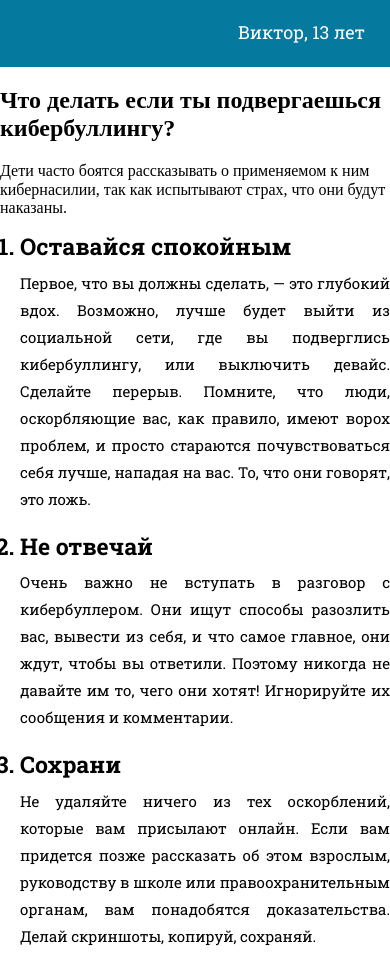
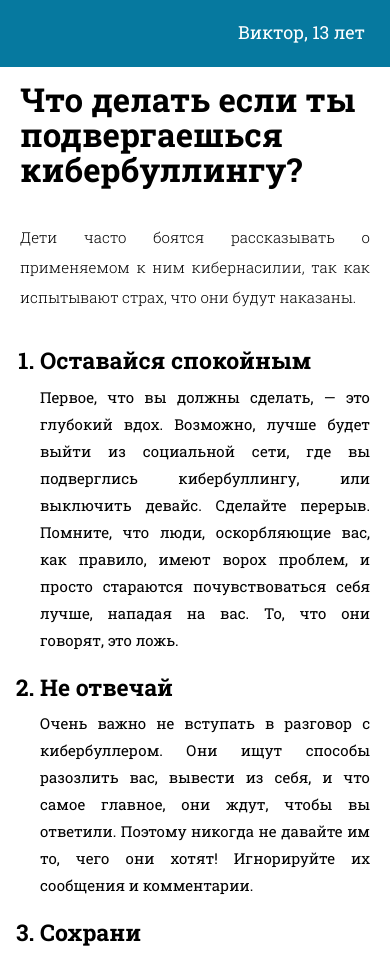
Before and after one commit to b113/bullying, a website: page index.html in a window 390 px wide. Shown: the part 2582-3535 px from the top of the page. Drawn offline with Linux system fonts and the light colour scheme.

Commit message:
finish section two

```diff
--- a/index.html
+++ b/index.html
@@ -77,39 +77,40 @@
     </div>
   </section>
 
-
   <section class="section-two">
     <div class="section-two__wrapper">
       <h2 class="section-two__header">Что делать если ты подвергаешься кибербуллингу?</h2>
       <p class="section-two__desc">Дети часто боятся рассказывать о применяемом к ним кибернасилии, так как испытывают
         страх, что они будут наказаны.</p>
-      <ul class="list">
-        <li class="list__item">Оставайся спокойным</li>
-        <p class="list__desc">Первое, что вы должны сделать, — это глубокий вдох. Возможно, лучше будет выйти из
+      <ul class="list-next">
+        <li class="list-next__item">Оставайся спокойным</li>
+        <p class="list-next__desc">Первое, что вы должны сделать, — это глубокий вдох. Возможно, лучше будет выйти из
           социальной сети, где вы подверглись кибербуллингу, или выключить девайс. Сделайте перерыв. Помните, что люди,
           оскорбляющие вас, как правило, имеют ворох проблем, и просто стараются почувствоваться себя лучше, нападая на
           вас. То, что они говорят, это ложь.</p>
-        <li class="list__item">Не отвечай</li>
-        <p class="list__desc">Очень важно не вступать в разговор с кибербуллером. Они ищут способы разозлить вас,
+        <li class="list-next__item">Не отвечай</li>
+        <p class="list-next__desc">Очень важно не вступать в разговор с кибербуллером. Они ищут способы разозлить вас,
           вывести из себя, и что самое главное, они ждут, чтобы вы ответили. Поэтому никогда не давайте им то, чего они
           хотят! Игнорируйте их сообщения и комментарии.</p>
-        <li class="list__item">Сохрани</li>
-        <p class="list__desc">Не удаляйте ничего из тех оскорблений, которые вам присылают онлайн. Если вам придется
+        <li class="list-next__item">Сохрани</li>
+        <p class="list-next__desc">Не удаляйте ничего из тех оскорблений, которые вам присылают онлайн. Если вам
+          придется
           позже рассказать об этом взрослым, руководству в школе или правоохранительным органам, вам понадобятся
           доказательства. Делай скриншоты, копируй, сохраняй.</p>
-        <li class="list__item">Заблокируй</li>
-        <p class="list__desc">Убедитесь, что вы внесли обидчика в «черный список» и заблокировали его, чтобы он не смог
+        <li class="list-next__item">Заблокируй</li>
+        <p class="list-next__desc">Убедитесь, что вы внесли обидчика в «черный список» и заблокировали его, чтобы он не
+          смог
           больше связаться с вами. Даже если он общался с вами только в одной социальной сети, заблокируйте его и в
           других, чтобы он не смог достать вас и там. Заблокируй, проверь настройки приватности, удали из друзей.
         </p>
-        <li class="list__item">Поделись</li>
-        <p class="list__desc">Поговорите о нападках на вас со взрослыми, с которыми вы чувствуете себя комфортно. Они
+        <li class="list-next__item">Поделись</li>
+        <p class="list-next__desc">Поговорите о нападках на вас со взрослыми, с которыми вы чувствуете себя комфортно.
+          Они
           помогут вам справиться с ситуацией, которая сложилась. Помните, вы не должны проходить через все это в
           одиночестве. Доверьтесь, пусть вам окажут необходимую поддержку.</p>
       </ul>
     </div>
   </section>
-
 
 </body>
 <script src="./scripts/jquery-3.3.1.min.js"></script>
--- /dev/null
+++ b/scss/components/_section-two.scss
@@ -0,0 +1,132 @@
+.section-two {
+    &__wrapper {
+        max-width: 1170px;
+        margin: 0 auto;
+        padding: 85px 0 35px;
+    }
+    &__header {
+        font-family: $primary-font;
+        font-size: 60px;
+        margin-top: 0;
+        margin-bottom: 45px;
+        line-height: 72px;
+    }
+    &__desc {
+        font-family: $primary-font;
+        font-size: 30px;
+        line-height: 36px;
+        margin-bottom: 85px;
+        font-weight: lighter;
+    }
+    &__btn {
+        display: block;
+        margin: 0 auto;
+        width: 370px;
+        height: 71px;
+        box-shadow: 0 5px 8px 2px rgba(0, 0, 1, 0.35);
+        background-color: #06799f;
+        border: 0;
+        cursor: pointer;
+        color: #fff;
+        font-family: $primary-font;
+        font-size: 36px;
+        text-align: center;
+        line-height: 69px;
+        box-sizing: border-box;
+        &:hover {
+            border: 2px solid #06799f;
+            background: transparent;
+            color: #000;
+        }
+    }
+}
+
+.list-next {
+    list-style-type: decimal;
+    margin: 0;
+    padding-left: 40px;
+    &__item {
+        font-weight: bold;
+        font-size: 38px;
+        margin-bottom: 40px;
+        font-family: $primary-font;
+    }
+    &__desc {
+        margin: 0 0 65px;
+        font-family: $primary-font;
+        font-size: 24px;
+        line-height: 30px;
+        padding-left: 65px;
+        &:last-child {
+            margin-bottom: 0px;
+        }
+    }
+}
+
+@media (max-width: 1199.98px) {
+    .section-two__wrapper {
+        padding-left: 45px;
+        padding-right: 45px;
+    }
+}
+
+@media (max-width: 767.98px) {
+    .section-two__wrapper {
+        padding-top: 45px;
+        padding-bottom: 45px;
+        margin-bottom: 30px;
+    }
+    .section-two__header {
+        font-size: 45px;
+        line-height: 45px;
+    }
+    .section-two__desc {
+        font-size: 22px;
+        line-height: 30px;
+        margin-bottom: 45px;
+    }
+    .list-next__item {
+        font-weight: bold;
+        font-size: 30px;
+        margin-bottom: 20px;
+    }
+    .list-next__desc {
+        margin: 0 0 30px;
+        font-size: 15px;
+        line-height: 28px;
+    }
+    .section-two__btn {
+        font-size: 25px;
+    }
+}
+
+@media (max-width: 575.98px) {
+    .section-two__wrapper {
+        padding: 15px 20px 20px;
+    }
+    .section-two__header {
+        font-size: 33px;
+        line-height: 35px;
+        margin-bottom: 35px;
+    }
+    .section-two__desc {
+        font-size: 15px;
+        line-height: 30px;
+        margin-bottom: 35px;
+        text-align: justify;
+    }
+    .list-next {
+        padding-left: 20px;
+    }
+    .list-next__item {
+        font-size: 23px;
+        margin-bottom: 10px;
+    }
+    .list-next__desc {
+        padding-left: 0;
+        font-size: 15px;
+        line-height: 27px;
+        text-align: justify;
+        margin-bottom: 20px;
+    }
+}
--- a/scss/main.scss
+++ b/scss/main.scss
@@ -4,3 +4,4 @@
 @import "components/header";
 @import "components/section-one";
 @import "components/quote";
+@import "components/section-two";
```
Also changed, not shown: css/style.css.
